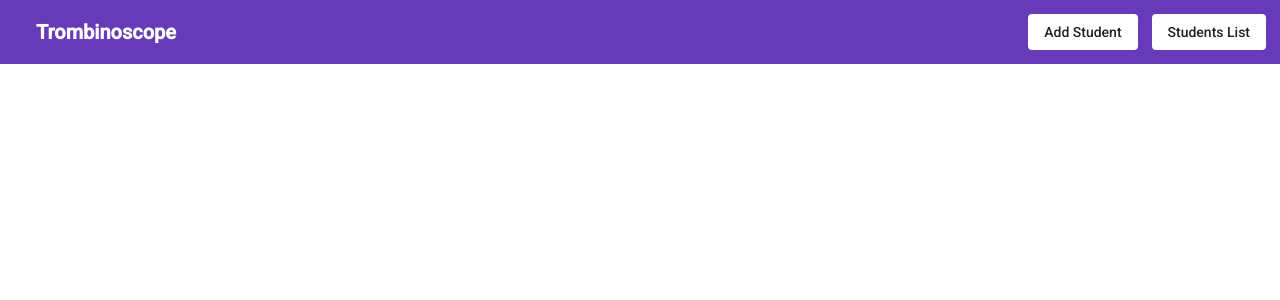
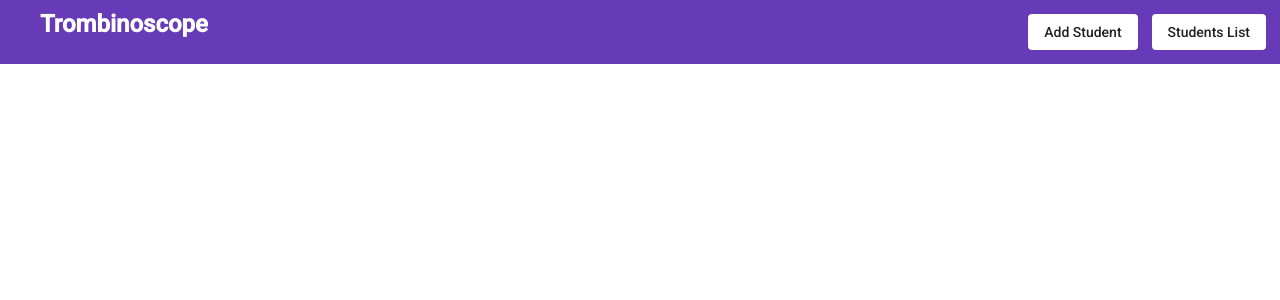
Before and after one commit to Sid-Djilali-Saiah/AngularForm, an Angular app in the folder angutromb/: page /list in a window 1280 px wide. Shown: the top 300 px of the page. Built offline with nearby package versions, Linux system fonts and the light colour scheme.

Commit message:
Add student's detail page (not finished yet) + Add Dialog modules + Add code for "SHOW" button (list) + Entry component data (student list --> student)

```diff
--- a/angutromb/src/app/app.component.css
+++ b/angutromb/src/app/app.component.css
@@ -1,5 +1,16 @@
 .title-center{margin:0 auto;}
-.title-left{margin-left: 1em;}
+.title-left{
+    margin-left: 1em;
+    cursor: pointer;
+    text-align: center;
+    user-select: none;
+    -webkit-user-select: none;
+    -moz-user-select: none;
+    -ms-user-select: none;
+
+    -webkit-user-drag: none;
+    -webkit-tap-highlight-color: transparent;
+}
 .example-button-row {position: absolute; right: 0;}
 .example-button-row button {
     margin-right: 1em;
--- a/angutromb/src/app/app.component.html
+++ b/angutromb/src/app/app.component.html
@@ -1,6 +1,8 @@
 <!-- Toolbar -->
 <mat-toolbar color="primary" class="header">
-  <h1 class="title-left mat-h1" [routerLink]="['/']"><strong>Trombinoscope</strong></h1>
+  <div matRipple class="title-left mat-h1" [routerLink]="['/']">
+    <strong>Trombinoscope</strong>
+  </div>
   <span class="menu-spacer"></span>
     <div class="example-button-row">
       <button mat-flat-button [routerLink]="'/form'"> Add Student </button>
--- a/angutromb/src/app/app.module.ts
+++ b/angutromb/src/app/app.module.ts
@@ -29,6 +29,7 @@ import { AgePipe } from './age.pipe';
     ReactiveFormsModule
   ],
   providers: [],
-  bootstrap: [AppComponent]
+  bootstrap: [AppComponent],
+  entryComponents :[StudentComponent]
 })
 export class AppModule { }
--- a/angutromb/src/app/student-list/student-list.component.html
+++ b/angutromb/src/app/student-list/student-list.component.html
@@ -31,7 +31,7 @@
         </mat-card-content>
         <mat-card-actions>
           <button mat-button [@deleteTrigger] (click)="deleteStudents(student)">DELETE</button>
-          <button mat-button>SHOW</button>
+          <button mat-button (click)="openDialogShowStudent(student)">SHOW</button>
         </mat-card-actions>
       </mat-card>
 
--- a/angutromb/src/app/student-list/student-list.component.ts
+++ b/angutromb/src/app/student-list/student-list.component.ts
@@ -1,7 +1,8 @@
-import { Component, OnInit } from '@angular/core';
+import { Component, OnInit} from '@angular/core';
+import {MatDialog, MatDialogRef, MAT_DIALOG_DATA} from '@angular/material/dialog';
 import { Student } from "../student";
 import { trigger, state, style, transition, animate } from '@angular/animations';
-
+import { StudentComponent } from '../student/student.component';
 
 const ANIMATION_TIME = 300
 @Component({
@@ -17,6 +18,7 @@ const ANIMATION_TIME = 300
   ]
 
 })
+
 export class StudentListComponent implements OnInit {
   students: Student[] = [];
 
@@ -27,13 +29,10 @@ export class StudentListComponent implements OnInit {
     this.students = students ? JSON.parse(students) : []
   }
 
+
   saveStudents() {
     localStorage.setItem('students', JSON.stringify(this.students))
   }
-
-
-
-
 
 
   deleteStudents(student: Student) {
@@ -42,13 +41,22 @@ export class StudentListComponent implements OnInit {
     // setTimeout(() => (this.students = this.students.filter(s => s.id !== student.id)), ANIMATION_TIME + 50)
 
     this.students = this.students.filter(s => s.id !== student.id)
-
-
     this.saveStudents()
 
   }
 
-  constructor() { }
+  // Ouverture du dialog détail du profil
+  openDialogShowStudent(student : Student): void {
+    const dialogRef = this.dialog.open(StudentComponent, {
+      data: {
+         id : student.id,
+         avatar : student.avatar,
+         firstName : student.firstName,
+         dob : student.dob
+      }
+    });
+  }
+  constructor(public dialog : MatDialog) {}
 
   ngOnInit() {
     this.refreshStudents();
--- a/angutromb/src/app/student/student.component.html
+++ b/angutromb/src/app/student/student.component.html
@@ -1 +1,55 @@
-<p>student works!</p>
+<!-- Nom / prénom dans titre -->
+<h1 mat-dialog-title>Profil de : {{data.firstName}}</h1>
+<mat-dialog-content>
+<!-- Profil d'un élève -->
+    <!-- Photo -->
+    <img mat-card-image src="{{data.avatar}}">
+
+    <!-- Email -->
+    <p> EMail </p>
+
+    <!-- Date de naissance -->
+    <p> Né le : {{data.dob}} </p>
+
+    <!-- Genre -->
+    <p> Genre </p>
+
+    <!-- Classe -->
+    <p> Classe </p>
+
+    <!-- Hobbys et langages maîtrisés -->
+      <mat-accordion>
+        <!-- Langages -->
+        <mat-expansion-panel>
+          <mat-expansion-panel-header>
+            <mat-panel-title>
+              Langages maîtrisés
+            </mat-panel-title>
+          </mat-expansion-panel-header>
+          <mat-list role="languages">
+                <mat-list-item role="listitem">Langage 1</mat-list-item>
+                <mat-list-item role="listitem">Langage 2</mat-list-item>
+                <mat-list-item role="listitem">Langage 3</mat-list-item>
+              </mat-list>
+        </mat-expansion-panel>
+
+        <!-- Hobbys -->
+        <mat-expansion-panel>
+          <mat-expansion-panel-header>
+            <mat-panel-title>
+              Hobbys
+            </mat-panel-title>
+          </mat-expansion-panel-header>
+          <mat-list role="hobbys">
+                <mat-list-item role="listitem">Hobby 1</mat-list-item>
+                <mat-list-item role="listitem">Hobby 2</mat-list-item>
+                <mat-list-item role="listitem">Hobby 3</mat-list-item>
+              </mat-list>
+        </mat-expansion-panel>
+    </mat-accordion>
+
+</mat-dialog-content>
+
+<mat-dialog-actions>
+  <button mat-button (click)="closeDialog()">Fermer</button>
+</mat-dialog-actions>
--- a/angutromb/src/app/student/student.component.ts
+++ b/angutromb/src/app/student/student.component.ts
@@ -1,4 +1,7 @@
-import { Component, OnInit } from '@angular/core';
+import { Component, OnInit , Inject} from '@angular/core';
+import { MatDialogRef, MAT_DIALOG_DATA} from '@angular/material/dialog';
+import { StudentListComponent } from '../student-list/student-list.component';
+
 
 @Component({
   selector: 'app-student',
@@ -7,9 +10,14 @@ import { Component, OnInit } from '@angular/core';
 })
 export class StudentComponent implements OnInit {
 
-  constructor() { }
+  constructor(
+    public dialogRef: MatDialogRef<StudentComponent>,
+    @Inject(MAT_DIALOG_DATA) public data: StudentListComponent) {}
+
+    closeDialog(): void {
+    this.dialogRef.close();
+  }
 
   ngOnInit() {
   }
-
 }
```
Also changed, not shown: angutromb/src/app/material.module.ts (+12 -3 lines), angutromb/src/app/student-list/student-list.component.css (line endings or trailing spaces).
